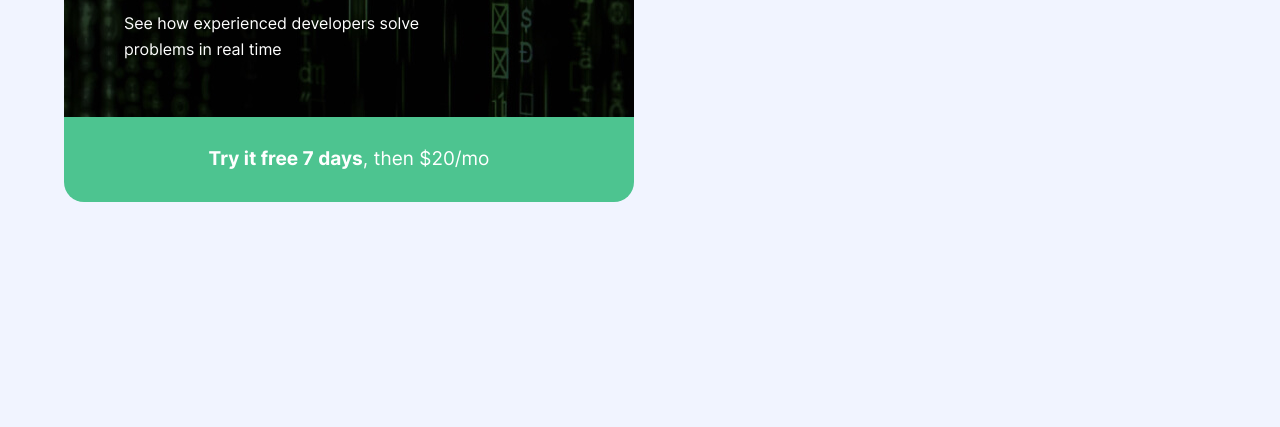
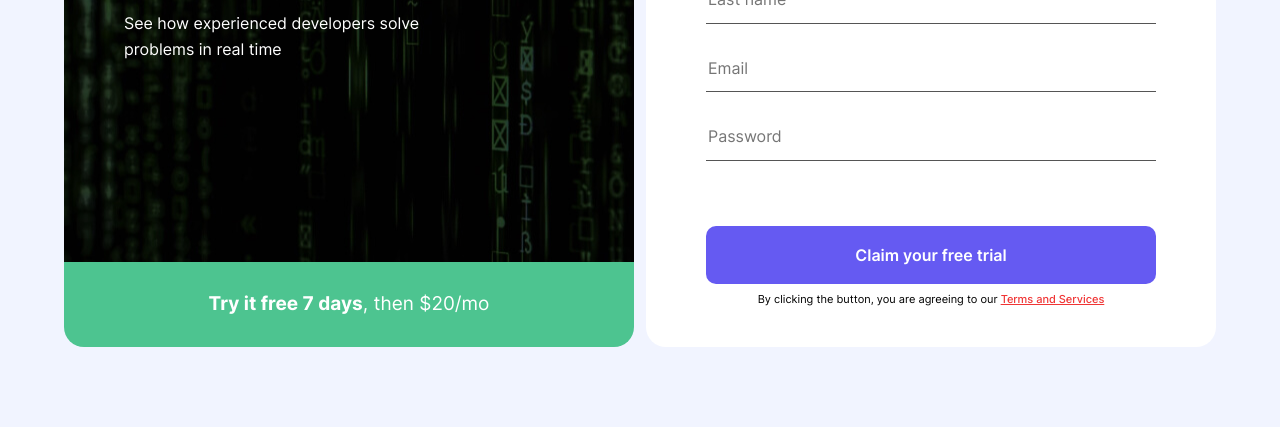
Before and after one commit to Abdukarim27/intro-form, a plain HTML site: page index.html in a window 1280 px wide. Shown: the part 377-804 px from the top of the page. Drawn offline with Linux system fonts and the light colour scheme.

Commit message:
Add signup-form

```diff
--- a/css/style.css
+++ b/css/style.css
@@ -77,6 +77,11 @@ img {
   height: auto;
 }
 
+*:focus {
+  outline: 2px dotted var(--red);
+  outline-offset: 3px;
+}
+
 
 /* CONTAINER  */
 .container {
@@ -97,10 +102,13 @@ img {
 }
 
 
+/* INTRO-PAGE  */
 .intro-page{
   display: flex;
 }
 
+
+/* HERO */
 .hero {
   --text-color: #fff;
 
@@ -155,3 +163,71 @@ img {
   font-size: 19px;
   text-align: center;
 }
+
+
+/* SIGNUP-FORM  */
+.signup-form {
+  width: 100%;
+  max-width: 570px;
+  padding: 55px 60px 40px;
+  margin-left: 12px;
+  border-radius: 20px;
+  overflow: hidden;
+  background-color: #fff;
+}
+
+.signup-form-heading {
+  margin-top: 0;
+  margin-bottom: 65px;
+  font-size: 32px;
+  line-height: 42px;
+  font-weight: 600;
+}
+
+.signup-form-fields {
+  display: flex;
+  flex-direction: column;
+  margin-bottom: 65px;
+}
+
+.signup-form-field {
+  padding-top: 15px;
+  padding-bottom: 14px;
+  border: 0;
+  border-bottom: 1px solid #555;
+  color: #555;
+}
+
+.signup-form-field:not(:last-child) {
+  margin-bottom: 20px;
+}
+
+.signup-form-field:focus {
+  border-color: #000;
+  font-weight: 600;
+  color: #000;
+}
+
+.signup-form-submit {
+  display: block;
+  width: 100%;
+  padding: 20px;
+  border: 0;
+  margin-bottom: 8px;
+  border-radius: 10px;
+  background-color: var(--purple);
+  font-weight: 600;
+  color: #fff;
+  cursor: pointer;
+}
+
+.signup-form-notice {
+  font-size: 11px;
+  line-height: 15px;
+  text-align: center;
+}
+
+.signup-form-notice-link {
+  font-weight: 500;
+  color: var(--red);
+}
--- a/index.html
+++ b/index.html
@@ -24,7 +24,18 @@
           </div>
           <div class="hero-bottom"><strong>Try it free 7 days</strong>, then $20/mo</div>
         </div>
-        <!-- REGISTRATION-FORM -->
+        <!-- SIGNUP-FORM -->
+        <form class="signup-form" action="https://echo.htmlacademy.ru" method="POST">
+          <h2 class="signup-form-heading">Sign up for the course and get free 7 days</h2>
+          <div class="signup-form-fields">
+            <input class="signup-form-field" type="text" name="name" placeholder="First name" aria-label="Name" required>
+            <input class="signup-form-field" type="text" name="last_name" placeholder="Last name" aria-label="Last name" required>
+            <input class="signup-form-field" type="email" name="email" placeholder="Email" aria-label="Email" required>
+            <input class="signup-form-field" type="password" name="password" placeholder="Password" aria-label="Password" required>
+          </div>
+          <button class="signup-form-submit" type="submit">Claim your free trial</button>
+          <div class="signup-form-notice">By clicking the button, you are agreeing to our <a class="signup-form-notice-link" href="#">Terms and Services</a></div>
+        </form>
       </div>
     </div>
   </div>
```
